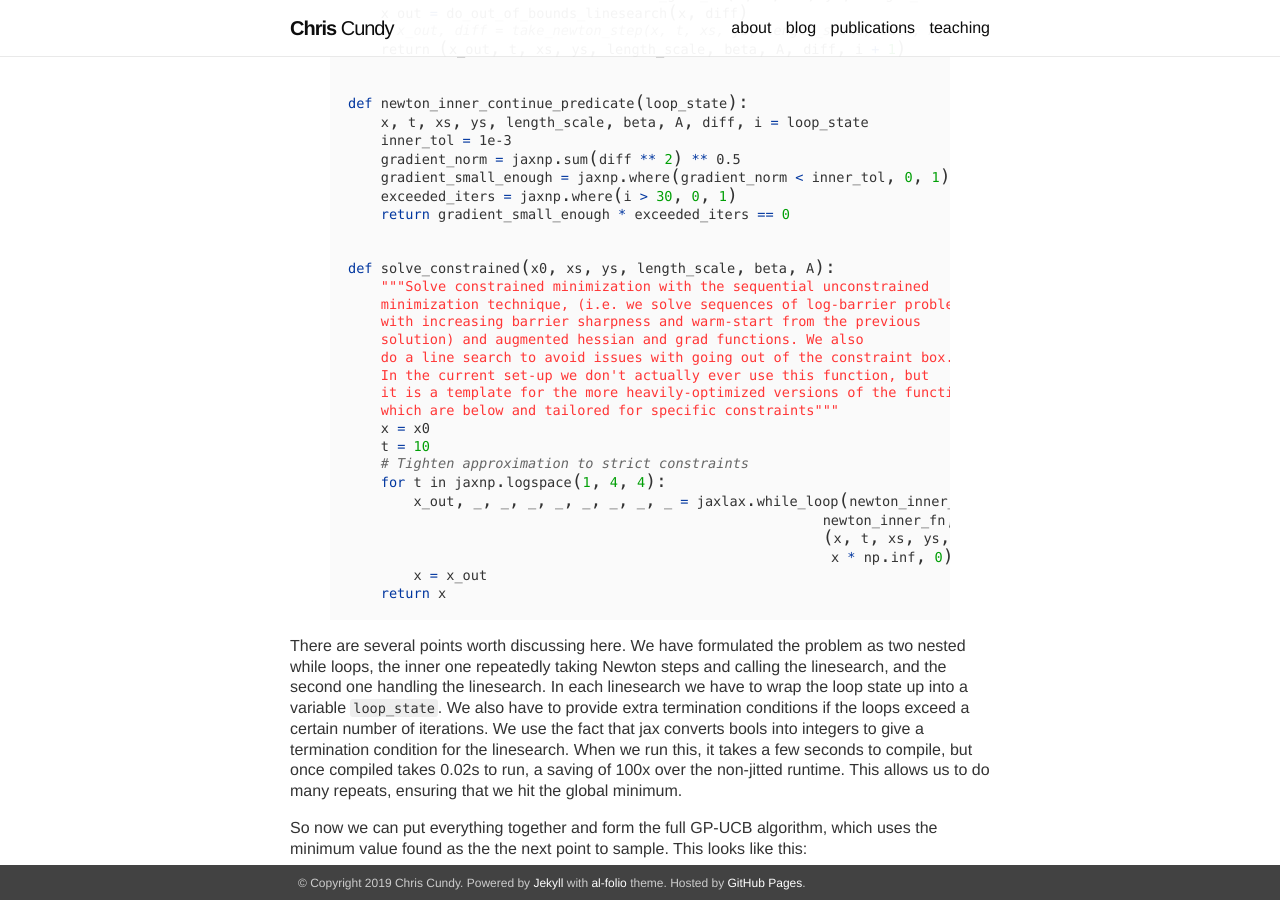
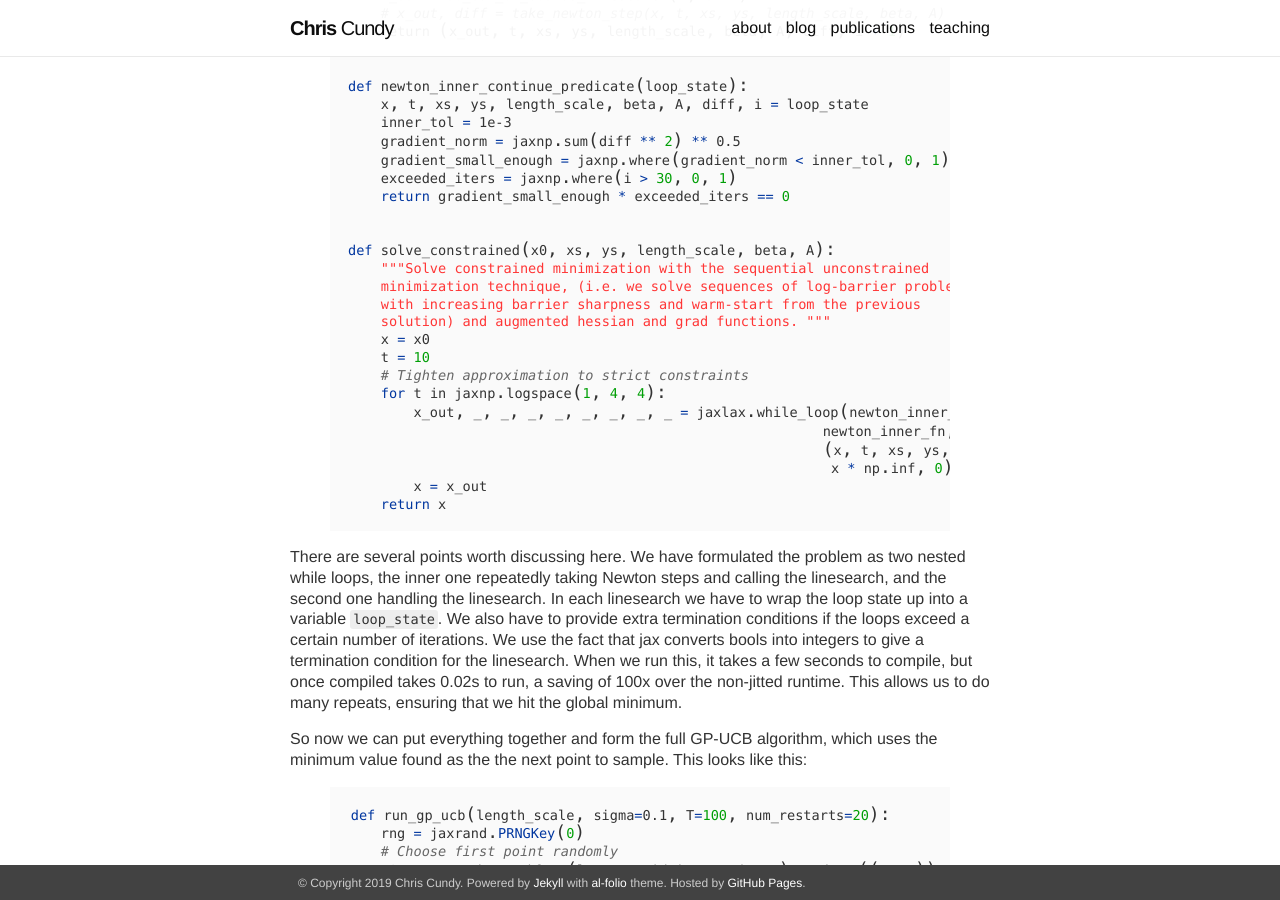
Before and after one commit to C-J-Cundy/C-J-Cundy.github.io, a Jekyll site: the page built from _posts/2019-11-13-gp-ucb.markdown, in a window 1280 px wide and 900 px high, scrolled down 5646 px. Built offline with Jekyll 4.4.1, drawn with Linux system fonts in a browser that asks for light colours; nearby versions of some CDN libraries; some of the changed text lies outside the part shown.

Commit message:
Final touches

```diff
--- a/_posts/2019-11-13-gp-ucb.markdown
+++ b/_posts/2019-11-13-gp-ucb.markdown
@@ -186,8 +186,7 @@
 
  {% highlight python %}
 def hessian(fun):
-    return jit(jacfwd(jacrev(fun)))
- {% endhighlight %}
+    return jit(jacfwd(jacrev(fun))) {% endhighlight %}
 
 Yep, it's that simple in Jax. That being done, we write a function to
 give us the log-barrier function on the d-dimensional box with our
@@ -300,11 +299,7 @@
     """Solve constrained minimization with the sequential unconstrained
     minimization technique, (i.e. we solve sequences of log-barrier problems
     with increasing barrier sharpness and warm-start from the previous
-    solution) and augmented hessian and grad functions. We also
-    do a line search to avoid issues with going out of the constraint box.
-    In the current set-up we don't actually ever use this function, but
-    it is a template for the more heavily-optimized versions of the function
-    which are below and tailored for specific constraints"""
+    solution) and augmented hessian and grad functions. """
     x = x0
     t = 10
     # Tighten approximation to strict constraints
```
Also changed, not shown: other parts of _posts/2019-11-13-gp-ucb.markdown (+3 -1 lines).
